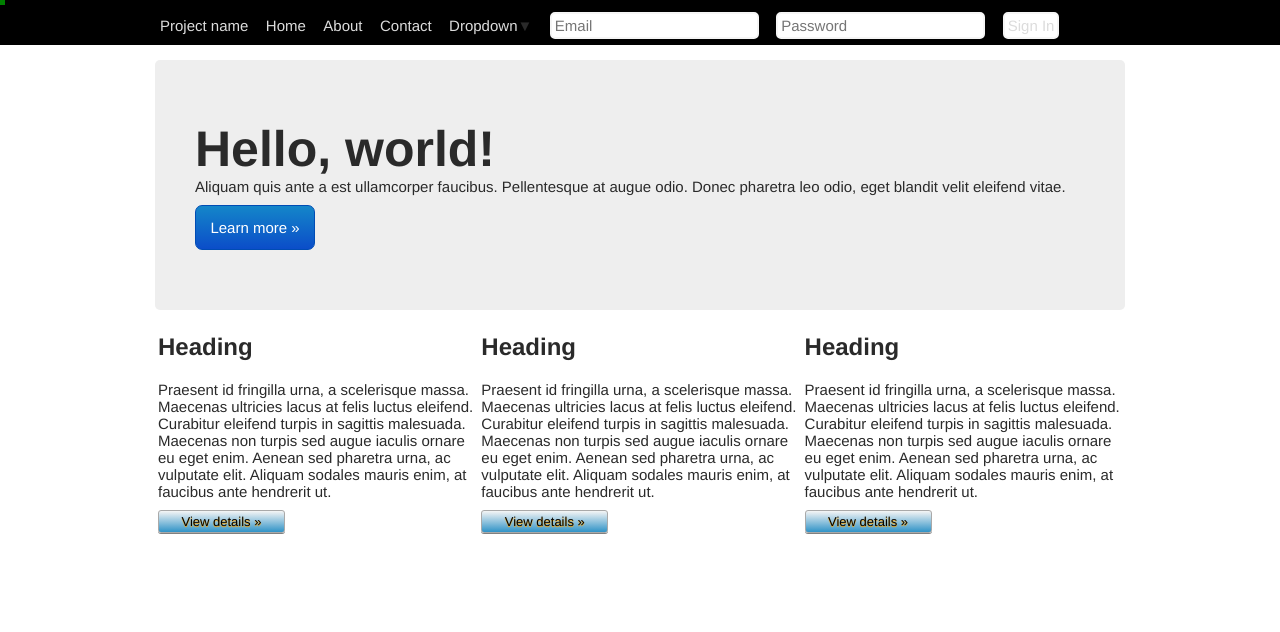
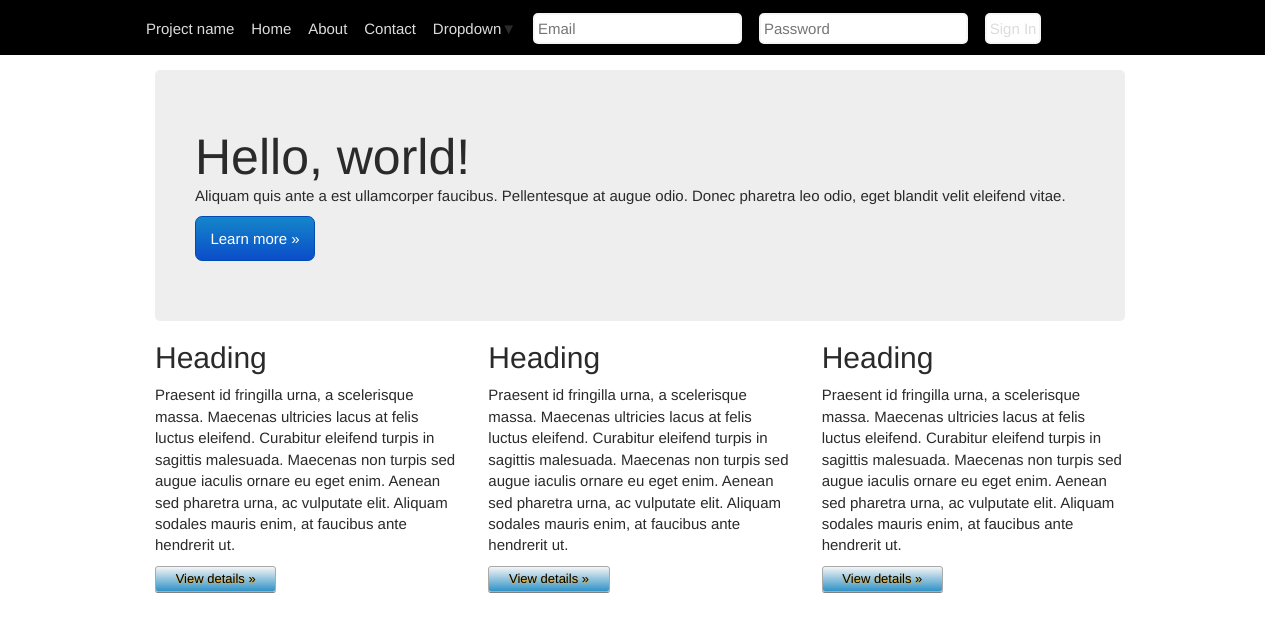
Before and after one commit to ross-eastman-mayden/LessAnsSassEx2, a plain HTML site: page index.html in a window 1280 px wide. Drawn offline with nearby package versions, Linux system fonts and the light colour scheme.

Commit message:
used rows and columns from BS 3

```diff
--- a/LESS/layoutBlockElements.less
+++ b/LESS/layoutBlockElements.less
@@ -16,8 +16,12 @@
     background-color: @columnBodyBackgroundColor;
 }
 
-.subsec {
+.col-md-4 {
     background-color: @columnBackgroundColor;
-    float: left;
-    padding: @pd-1;
 }
+
+//.subsec {
+//    background-color: @columnBackgroundColor;
+//    float: left;
+//    padding: @pd-1;
+//}
--- a/index.html
+++ b/index.html
@@ -3,6 +3,10 @@
 <head>
     <title>Hello, world!</title>
     <link rel="stylesheet/less" href="LESS/normalize.less" type="text/css" media="screen">
+
+    <!-- Latest compiled and minified CSS -->
+    <link rel="stylesheet" href="https://maxcdn.bootstrapcdn.com/bootstrap/3.3.6/css/bootstrap.min.css" integrity="sha384-1q8mTJOASx8j1Au+a5WDVnPi2lkFfwwEAa8hDDdjZlpLegxhjVME1fgjWPGmkzs7" crossorigin="anonymous">
+
     <link rel="stylesheet/less" href="LESS/style.less" type="text/css" media="screen">
 
     <script>
@@ -25,7 +29,7 @@
 
 
 <body>
-<div id="top">
+<div class="row" id="top">
     <div id="burger"></div>
     <div class="navbar">
         <li>Project name</li>
@@ -45,15 +49,15 @@
     </div>
 </div>
 <div class="page_fill">
-    <div id="titular">
+    <div id="titular" class="row">
         <h1>Hello, world!</h1><!-- it's grey, top of page  -->
         <p id="descrip">Aliquam quis ante a est ullamcorper faucibus. Pellentesque at augue odio. Donec pharetra leo
             odio, eget blandit velit eleifend vitae.</p>
         <a href="http://getbootstrap.com/2.3.2/assets/img/examples/bootstrap-example-marketing.png" class="lern-btn">Learn
             more »</a>
     </div>
-    <div class="subsecbod">
-        <div class="subsec">
+    <div class="row subsecbod">
+        <div class="col-md-4">
             <h2>Heading</h2><!--need view details button -->
             <p>Praesent id fringilla urna, a scelerisque massa. Maecenas ultricies lacus at felis luctus eleifend.
                 Curabitur eleifend turpis in sagittis malesuada. Maecenas non turpis sed augue iaculis ornare eu eget
@@ -61,7 +65,7 @@
                 hendrerit ut. </p>
             <a href="http://designshack.net/" class="button">View details »</a>
         </div>
-        <div class="subsec">
+        <div class="col-md-4">
             <h2>Heading</h2><!--need view details button-->
             <p>Praesent id fringilla urna, a scelerisque massa. Maecenas ultricies lacus at felis luctus eleifend.
                 Curabitur eleifend turpis in sagittis malesuada. Maecenas non turpis sed augue iaculis ornare eu eget
@@ -69,7 +73,7 @@
                 hendrerit ut. </p>
             <a href="http://designshack.net/" class="button">View details »</a>
         </div>
-        <div class="subsec"><!--white space has been deleted here for inline block flow-->
+        <div class="col-md-4"><!--white space has been deleted here for inline block flow-->
             <h2>Heading</h2><!--  need view details button-->
             <p>Praesent id fringilla urna, a scelerisque massa. Maecenas ultricies lacus at felis luctus eleifend.
                 Curabitur eleifend turpis in sagittis malesuada. Maecenas non turpis sed augue iaculis ornare eu eget
```
